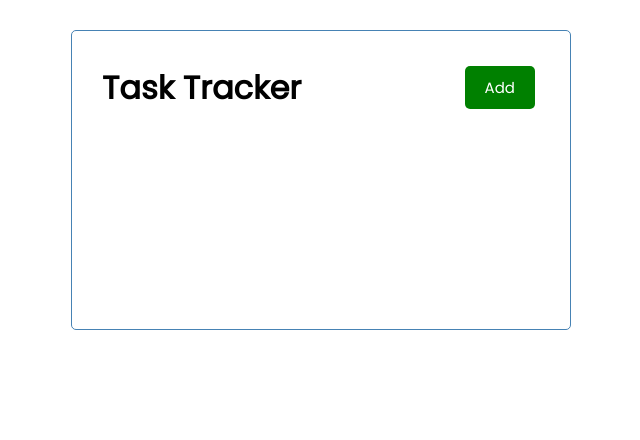
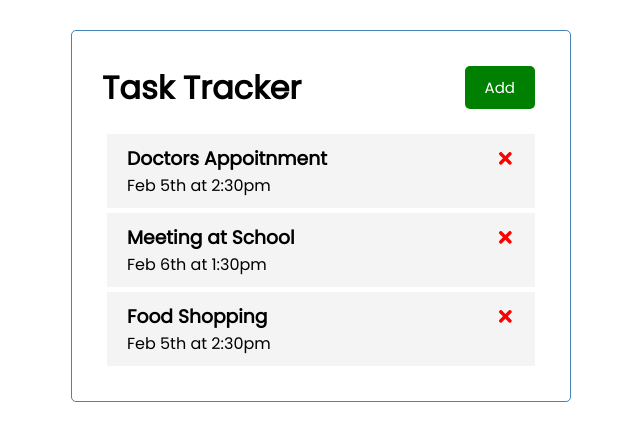
Before and after one commit to J-Etienne1/React-Practise, a React (Create React App) app: page / in a window 1280 px wide. Shown: the top 440 px of the page, without its empty margins (319-959 px from the left). Built offline with nearby package versions, Linux system fonts and the light colour scheme.

Commit message:
code added to remove tasks and display mgs when np tasks are left

```diff
--- a/package.json
+++ b/package.json
@@ -8,6 +8,7 @@
     "@testing-library/user-event": "^13.5.0",
     "react": "^18.2.0",
     "react-dom": "^18.2.0",
+    "react-icons": "^4.4.0",
     "react-scripts": "5.0.1",
     "web-vitals": "^2.1.4"
   },
--- a/src/App.js
+++ b/src/App.js
@@ -1,9 +1,37 @@
+import { useState } from "react";
 import Header from "./components/Header";
+import Tasks from "./components/Tasks";
 
 const App = () => {
+  const [tasks, setTasks] = useState([
+  {
+    id: 1,
+    text: "Doctors Appoitnment",
+    day: "Feb 5th at 2:30pm",
+    reminder: true,
+  },
+  {
+    id: 2,
+    text: "Meeting at School",
+    day: "Feb 6th at 1:30pm",
+    reminder: true,
+  },
+  {
+    id: 3,
+    text: "Food Shopping",
+    day: "Feb 5th at 2:30pm",
+    reminder: true,
+  },
+])
 
   //const name = 'Jason'
   //const x = true
+
+
+  // Delete Task
+  const deleteTask = (id) => {
+    setTasks(tasks.filter((task) => task.id !== id))
+  }
 
   return (
     <div className="container">
@@ -13,6 +41,7 @@
       <h2>{x ? 'Yes' : 'No'}</h2>*/}
 
       <Header />
+      {tasks.length > 0 ? <Tasks tasks={tasks} onDelete={deleteTask}/> : 'No Tasks To Show'}
     </div>
   );
 }
--- /dev/null
+++ b/src/components/Task.js
@@ -0,0 +1,12 @@
+import { FaTimes} from 'react-icons/fa'
+
+const Task = ({ task, onDelete }) => {
+  return (
+    <div className='task'>
+        <h3>{task.text} <FaTimes style={ {color: 'red', cursor: 'pointer'}} onClick={() => onDelete(task.id)}/></h3>
+        <p>{task.day}</p>
+    </div>
+  )
+}
+
+export default Task
--- a/src/components/Tasks.js
+++ b/src/components/Tasks.js
@@ -1,29 +1,14 @@
-const tasks = [
-    {
-        id: 1,
-        text: 'Doctors Appoitnment',
-        day: 'Feb 5th at 2:30pm',
-        reminder: true,
-    },
-    {
-        id: 2,
-        text: 'Meeting at School',
-        day: 'Feb 6th at 1:30pm',
-        reminder: true,
-    },
-    {
-        id: 3,
-        text: 'Food Shopping',
-        day: 'Feb 5th at 2:30pm',
-        reminder: true,
-    },
+import Task from './Task'
 
-]
+const Tasks = ({ tasks, onDelete }) => {
 
-const Tasks = () => {
   return (
-    <div>Tasks</div>
-  )
-}
+    <>
+      {tasks.map((task) => (
+        <Task key={task.id} task={task} onDelete={onDelete}/>
+      ))}
+    </>
+  );
+};
 
-export default Tasks
+export default Tasks;
```
Also changed, not shown: 1 other file (tests, documents, lock files or other folders).
